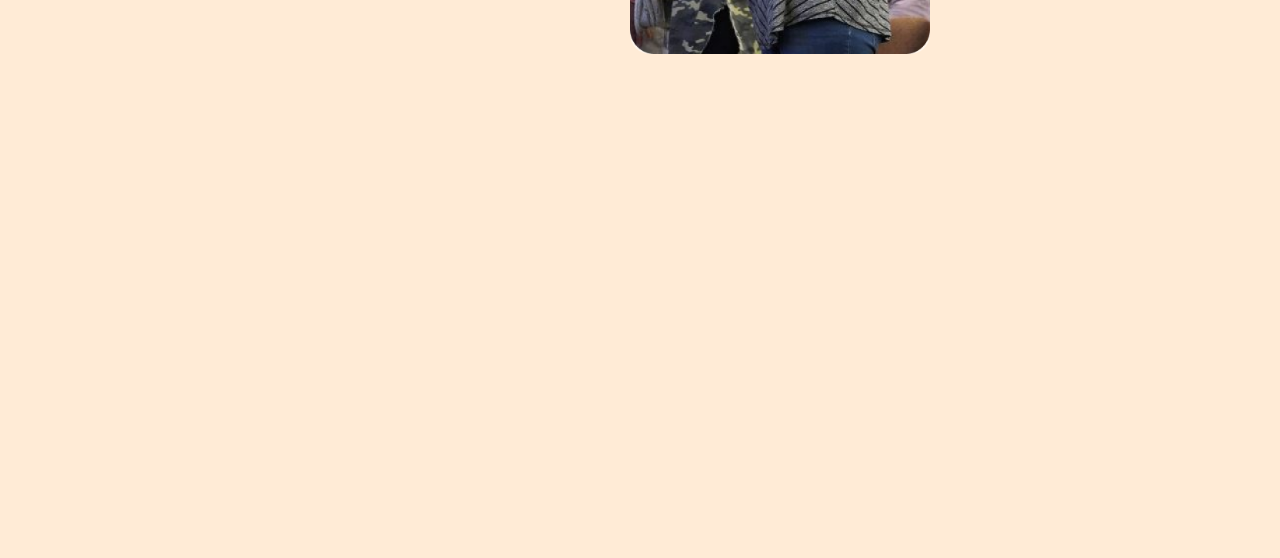
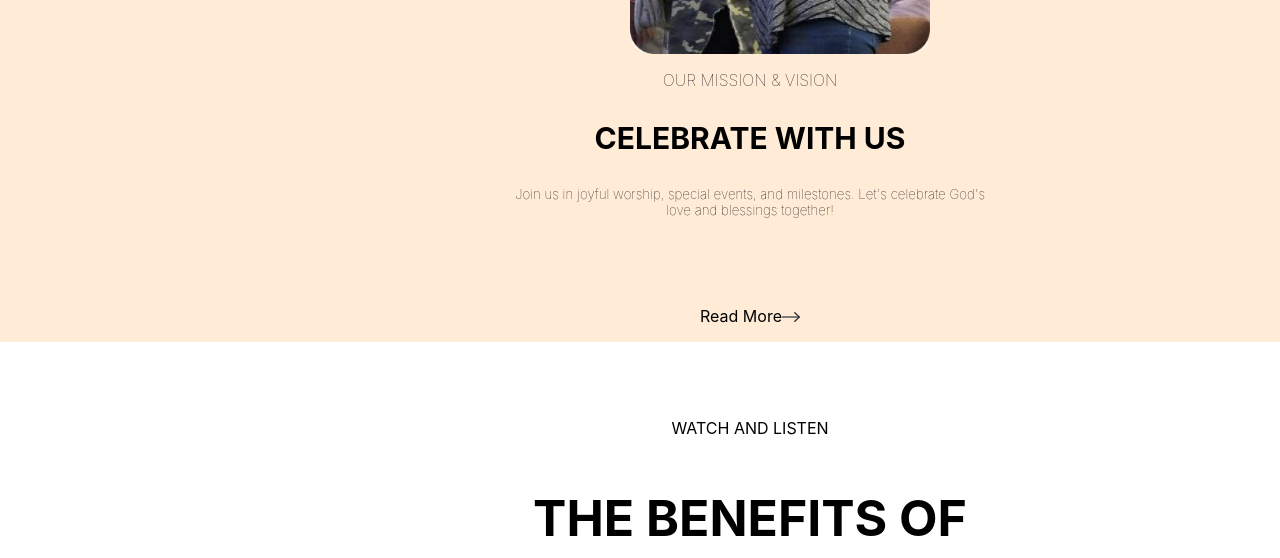
Before and after one commit to Code-craftersUG/New-International, a React (Create React App) app in the folder my-app/: page / in a window 1280 px wide. Shown: the part 1992-2550 px from the top of the page. Built offline with nearby package versions, Linux system fonts and the light colour scheme.

Commit message:
added the background image for the homepage

```diff
--- a/my-app/src/App.css
+++ b/my-app/src/App.css
@@ -5,7 +5,7 @@
 header{
   position:fixed;
   background-color:black;
-  width:100%;
+  width: 1500px;
   margin-top: 0px;
   margin-bottom: -15px;
 
@@ -89,7 +89,7 @@ ul.horiznav{
   }
 }
 .imagecontainer{
-  width: 1520px;
+  width: 1500px;
   height: 663px;
   background-color: #61dafb;
   display: flex;
@@ -129,7 +129,7 @@ ul.horiznav{
 
 }
 .relevance{
-  width:1520px;
+  width:1500px;
   height: 5517px;
   background-color:rgba(255, 210, 164, 0.45);
   margin-top: 0px;
--- a/my-app/src/pages/Homepage.js
+++ b/my-app/src/pages/Homepage.js
@@ -6,12 +6,14 @@ import icon3 from './icon3.png';
 import image12 from './image12.png'
 import image11 from './image11.png'
 import image10 from './image10.png'
+import shape from './Shape.png'
 
 const Homepage = () => {
     return(
         <>
 
-        <div className="imagecontainer" style={{backgroundImage:{image7}}}>
+        <div className="imagecontainer" style={{backgroundImage: `url(${image7})`}}>
+
             <div className="welcome1">
                 <h6 style={{color:'white',marginBottom:"20px",textAlign:'left'}}>WELCOME TO OUR CHURCH</h6>
                 <h2 style={{color:'white',fontSize:+40,textAlign:'left'}}>BECOME A PART OF OUR COMMUNITY</h2>
@@ -127,6 +129,25 @@ const Homepage = () => {
                <img src={image10} style={{width:"200px",height:"300px"}}className="prayer1" alt="prayer3 "   ></img>
                </div>
             </div>
+            <div>
+                <p style ={{fontSize:"-50px",fontWeight:"lighter"}}>OUR MISSION &amp; VISION</p>
+                <p style ={{fontSize:"30px",fontWeight:"bold"}}>CELEBRATE WITH US</p>
+                <p style ={{fontSize:"smaller",fontWeight:"lighter",textAlign:"center",marginBottom:"0px"}}>Join us in joyful worship, special events, and milestones. Let's celebrate God's  </p>
+                <p style ={{fontSize:"smaller",fontWeight:"lighter",textAlign:"center",marginTop:"0px"}}>   love and blessings together! </p>
+
+                <p style={{textAlign:"center",display:"Inline-block"}}>Read More</p>
+                <img src={shape} className="icon" alt="arrow right shape" style={{display:"Inline-block",width:"18px",height:"10px"}}  ></img>
+
+            </div>
+            <div style={{backgroundColor:"white", height:"871px",width:"1500px"}}>
+                <br></br>
+                <br></br>
+                <br></br>
+            <p style ={{fontSize:"-50px"}}>WATCH AND  LISTEN</p>
+            <p style = {{fontSize:"+50px", fontWeight:"bolder",marginBottom:"0px"}}>THE BENEFITS OF</p>
+            <p style = {{fontSize:"+50px", fontWeight:"bolder",marginTop:"0px"}}>JOINING OUR CHURCH</p>
+
+            </div>
 
 
         </div>
--- a/my-app/src/pages/Layout.js
+++ b/my-app/src/pages/Layout.js
@@ -6,7 +6,7 @@ const Layout = () => {
     return (
       <>
 
-      <header style={{position:"fixed",width:"100%",marginTop:"0px"}}>
+      <header style={{position:"fixed",width:"1500px",marginTop:"0px"}}>
 
         <div style={{backgroundColor:"black",display:"inline-block",marginLeft:"0px",marginRight:"100px"}}><img src={chlogo} className="churchlogo" alt="Church logo"   ></img></div>
         <div id="horiznav"style={{display:"inline-block"}}>
```
Also changed, not shown: my-app/src/pages/Shape.png (added).
